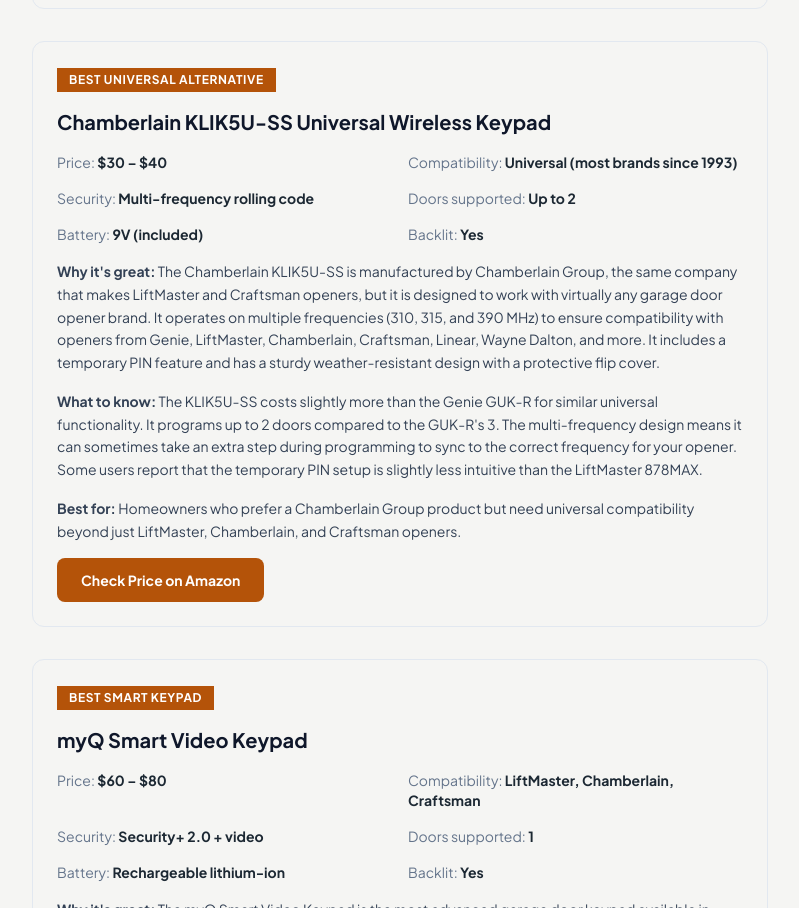
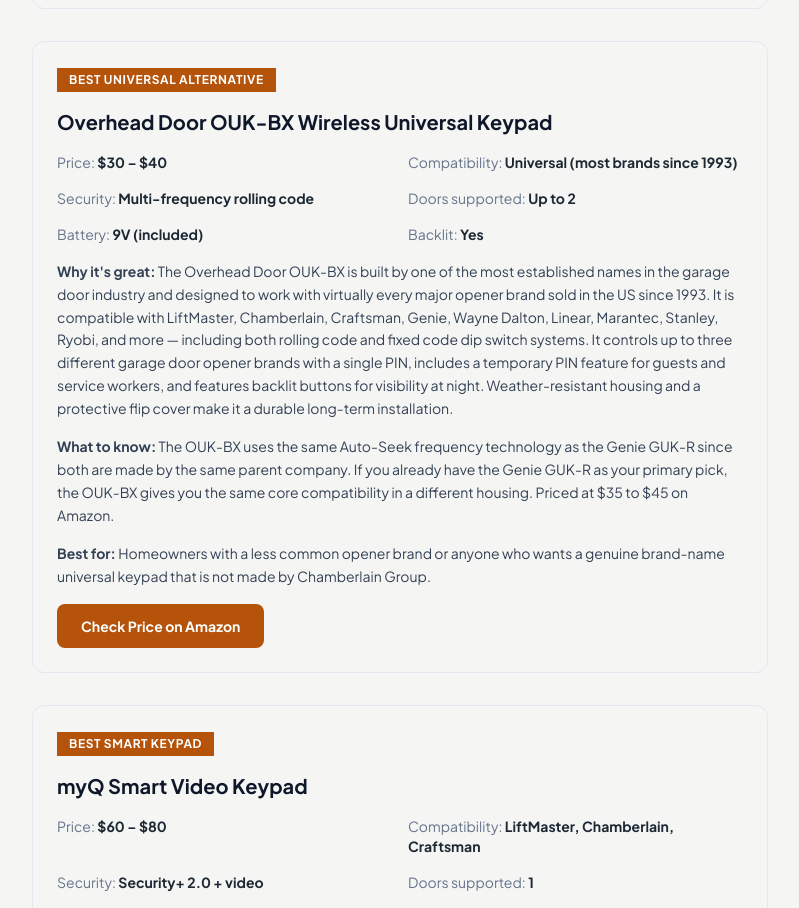
Before and after one commit to thebasementguide2026/thegarage.guide-, a Next.js app: page /reviews/best-garage-door-keypads in a window 1280 px wide. Shown: the part 3744-4652 px from the top of the page, without its empty margins (240-1039 px from the left). Built offline with nearby package versions, Linux system fonts and the light colour scheme.

Commit message:
Fix remaining Chamberlain KLIK5U-SS references to Overhead Door OUK-BX

```diff
--- a/app/reviews/best-garage-door-keypads/page.tsx
+++ b/app/reviews/best-garage-door-keypads/page.tsx
@@ -166,10 +166,10 @@ export default function BestGarageDoorKeypads() {
             <a href='https://amzn.to/4cOpigD' target='_blank' rel='noopener noreferrer' className='inline-block bg-amber-700 text-white text-sm font-bold px-6 py-3 rounded hover:bg-amber-800 transition-colors'>Check Price on Amazon</a>
           </div>
 
-                    {/* Chamberlain KLIK5U-SS */}
+                    {/* Overhead Door OUK-BX */}
           <div className='border border-slate-200 rounded-lg p-6 mb-8'>
             <span className='inline-block bg-amber-700 text-white text-xs font-bold uppercase tracking-wider px-3 py-1 mb-4'>Best Universal Alternative</span>
-            <h3 className='text-xl font-bold text-slate-900 mb-4'>Chamberlain KLIK5U-SS Universal Wireless Keypad</h3>
+            <h3 className='text-xl font-bold text-slate-900 mb-4'>Overhead Door OUK-BX Wireless Universal Keypad</h3>
             <div className='grid grid-cols-2 gap-4 mb-4 text-sm'>
               <div><span className='text-slate-500'>Price:</span> <strong>$30 – $40</strong></div>
               <div><span className='text-slate-500'>Compatibility:</span> <strong>Universal (most brands since 1993)</strong></div>
@@ -178,10 +178,10 @@ export default function BestGarageDoorKeypads() {
               <div><span className='text-slate-500'>Battery:</span> <strong>9V (included)</strong></div>
               <div><span className='text-slate-500'>Backlit:</span> <strong>Yes</strong></div>
             </div>
-            <p className='text-slate-700 leading-relaxed mb-4 text-sm'><strong>Why it's great:</strong> The Chamberlain KLIK5U-SS is manufactured by Chamberlain Group, the same company that makes LiftMaster and Craftsman openers, but it is designed to work with virtually any garage door opener brand. It operates on multiple frequencies (310, 315, and 390 MHz) to ensure compatibility with openers from Genie, LiftMaster, Chamberlain, Craftsman, Linear, Wayne Dalton, and more. It includes a temporary PIN feature and has a sturdy weather-resistant design with a protective flip cover.</p>
-            <p className='text-slate-700 leading-relaxed mb-4 text-sm'><strong>What to know:</strong> The KLIK5U-SS costs slightly more than the Genie GUK-R for similar universal functionality. It programs up to 2 doors compared to the GUK-R's 3. The multi-frequency design means it can sometimes take an extra step during programming to sync to the correct frequency for your opener. Some users report that the temporary PIN setup is slightly less intuitive than the LiftMaster 878MAX.</p>
-            <p className='text-slate-700 leading-relaxed mb-4 text-sm'><strong>Best for:</strong> Homeowners who prefer a Chamberlain Group product but need universal compatibility beyond just LiftMaster, Chamberlain, and Craftsman openers.</p>
-            <a href='https://amzn.to/4rAH371' target='_blank' rel='noopener noreferrer' className='inline-block bg-amber-700 text-white text-sm font-bold px-6 py-3 rounded hover:bg-amber-800 transition-colors'>Check Price on Amazon</a>
+            <p className='text-slate-700 leading-relaxed mb-4 text-sm'><strong>Why it's great:</strong> The Overhead Door OUK-BX is built by one of the most established names in the garage door industry and designed to work with virtually every major opener brand sold in the US since 1993. It is compatible with LiftMaster, Chamberlain, Craftsman, Genie, Wayne Dalton, Linear, Marantec, Stanley, Ryobi, and more &mdash; including both rolling code and fixed code dip switch systems. It controls up to three different garage door opener brands with a single PIN, includes a temporary PIN feature for guests and service workers, and features backlit buttons for visibility at night. Weather-resistant housing and a protective flip cover make it a durable long-term installation.</p>
+            <p className='text-slate-700 leading-relaxed mb-4 text-sm'><strong>What to know:</strong> The OUK-BX uses the same Auto-Seek frequency technology as the Genie GUK-R since both are made by the same parent company. If you already have the Genie GUK-R as your primary pick, the OUK-BX gives you the same core compatibility in a different housing. Priced at $35 to $45 on Amazon.</p>
+            <p className='text-slate-700 leading-relaxed mb-4 text-sm'><strong>Best for:</strong> Homeowners with a less common opener brand or anyone who wants a genuine brand-name universal keypad that is not made by Chamberlain Group.</p>
+            <a href='https://amzn.to/4tl3wWE' target='_blank' rel='noopener noreferrer' className='inline-block bg-amber-700 text-white text-sm font-bold px-6 py-3 rounded hover:bg-amber-800 transition-colors'>Check Price on Amazon</a>
           </div>
 
                     {/* myQ Smart Video Keypad */}
```
